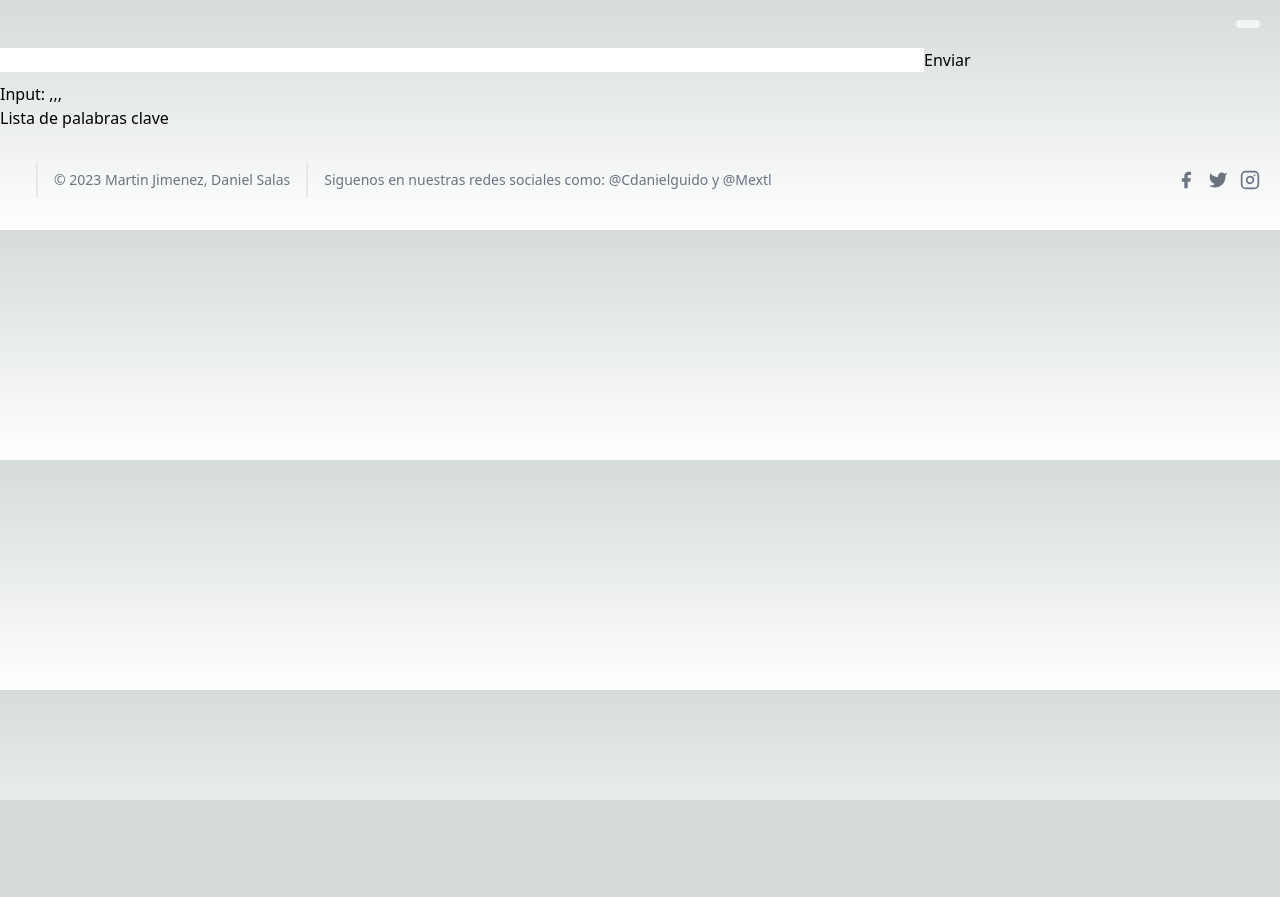
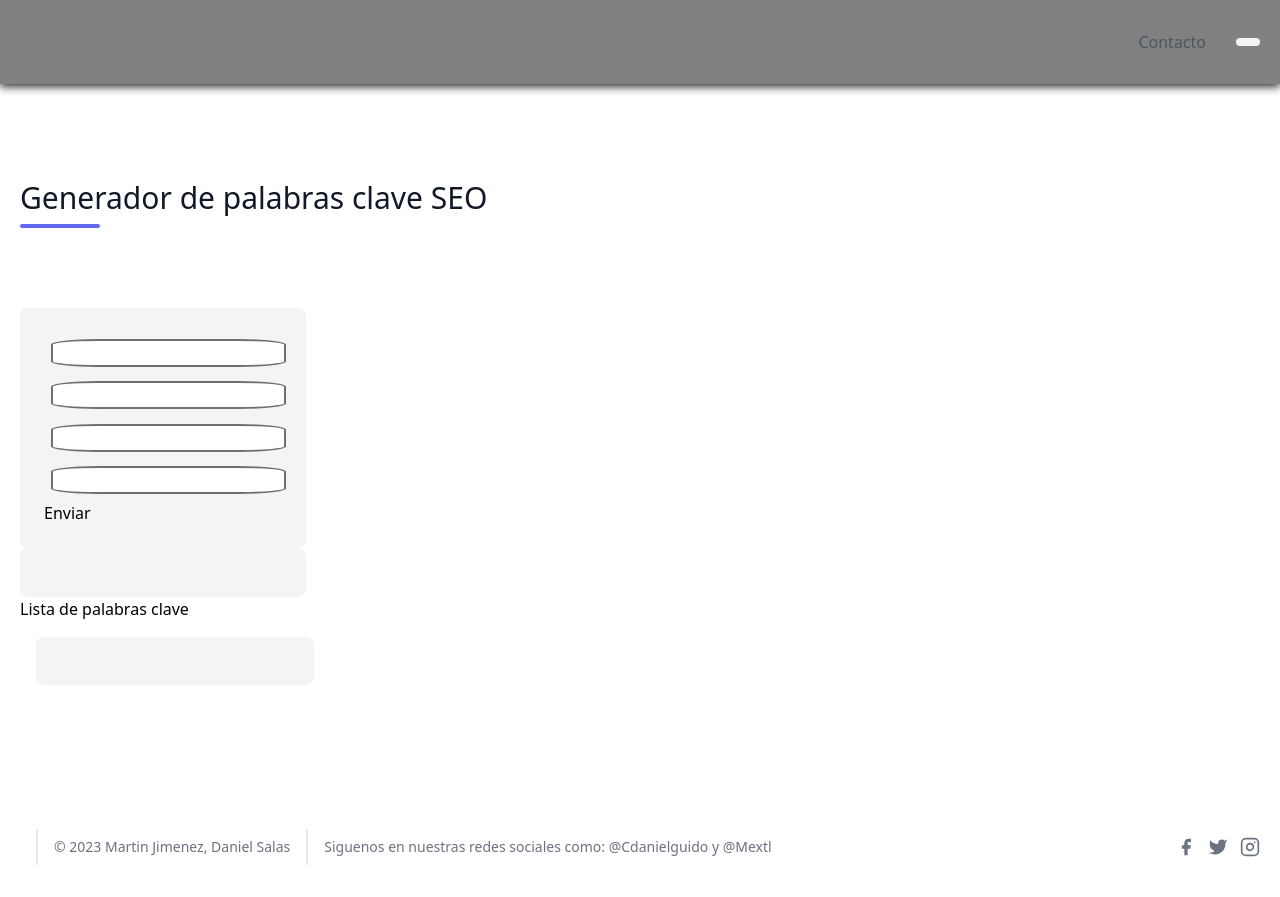
Before and after one commit to MartinJDUni/Examen2, a Next.js app: page / in a window 1280 px wide. Before the commit the page ends 800 px from the top, so only its background shows below. Built offline with nearby package versions, Linux system fonts and the light colour scheme.

Commit message:
update css

```diff
--- a/src/pages/components/header.tsx
+++ b/src/pages/components/header.tsx
@@ -1,11 +1,11 @@
 export default function Header() {
     return (
-        <header className="text-gray-600 body-font">
+        <header id="Head" className="text-gray-600 body-font">
             <div className="container mx-auto flex flex-wrap p-5 flex-col md:flex-row items-center">
                 <a className="flex title-font font-medium items-center text-gray-900 mb-4 md:mb-0">
 
                 </a>
-                <nav className="md:ml-auto flex flex-wrap items-center text-base justify-center">
+                <nav id="Menu" className="md:ml-auto flex flex-wrap items-center text-base justify-center">
                     <a className="mr-5 hover:text-gray-900">
 
                     </a>
@@ -15,8 +15,9 @@ export default function Header() {
                     <a className="mr-5 hover:text-gray-900">
 
                     </a>
-                    <a className="mr-5 hover:text-gray-900">
-
+                    <a className="mr-5 hover:text-gray-900"
+                    href="footer">
+                        Contacto
                     </a>
                 </nav>
                 <button className="inline-flex items-center bg-gray-100 border-0 py-1 px-3 focus:outline-none hover:bg-gray-200 rounded text-base mt-4 md:mt-0">
--- a/src/pages/components/main.tsx
+++ b/src/pages/components/main.tsx
@@ -55,7 +55,7 @@ export default function Home() {
 
         const requestBody2 = {
             messages: [
-                { role: "system", content: "You: " + "dame una lista lista de palabras clave" + response },
+                { role: "system", content: "You: " + "dame una lista de palabras clave" + response },
             ],
         };
 
@@ -83,24 +83,47 @@ export default function Home() {
     const List = response.split("\n").filter((item) => item !== "."); // Separar la respuesta en elementos de la lista
     const List2 = responseList.split("\n").filter((item) => item !== ".");
     return (
+        <section>
+            <div className="container px-5 py-24 mx-auto">
+                <div className="flex flex-wrap w-full mb-20">
+                    <div className="lg:w-1/2 w-full mb-6 lg:mb-0">
+                        <h1 className="sm:text-3xl text-2xl font-medium title-font mb-2 text-gray-900">
+                            Generador de palabras clave SEO
+                        </h1>
+                        <div className="h-1 w-20 bg-indigo-500 rounded"></div>
+                    </div>
+                </div>
+                <div className="flex flex-wrap -m-4">
+                    <div className="xl:w-1/4 md:w-1/2 p-4">
+                        <div className="bg-gray-100 p-6 rounded-lg">
+                            <form className="items-center" onSubmit={handleSubmit}>
                                 <div>
-            <form onSubmit={handleSubmit} style={{ marginBottom: '10px' }}>
-                <input type="text" value={inputValue} onChange={handleInputChange} />
-                <input type="text" value={inputValue2} onChange={handleInputChange2} />
-                <input type="text" value={inputValue3} onChange={handleInputChange3} />
-                <input type="text" value={inputValue4} onChange={handleInputChange4} />
+                                    <input className="Inputs" type="text" value={inputValue} onChange={handleInputChange} />
+                                </div>
+                                <div>
+                                    <input className="Inputs" type="text" value={inputValue2} onChange={handleInputChange2} />
+                                </div>
+                                <div>
+                                    <input className="Inputs" type="text" value={inputValue3} onChange={handleInputChange3} />
+                                </div>
+                                <div>
+                                    <input className="Inputs" type="text" value={inputValue4} onChange={handleInputChange4} />
+                                </div>
                                 <button type="submit">Enviar</button>
                             </form>
-            <div>
+                        </div>
+                        <div >
+                            <div className="bg-gray-100 p-6 rounded-lg">
+
                                 {error && <p>{error}</p>}
-                <p>Input: {inputValue + "," + inputValue2 + "," + inputValue3 + "," + inputValue4}</p>
                                 <ul>
                                     {List.map((item, index) => (
                                         <li key={index}>{item}</li>
                                     ))}
                                 </ul>
                             </div>
-            <div>
+                        </div>
+                        <div >
                             <form onSubmit={ListhandleSubmit}>
                                 <button type="submit">Lista de palabras clave</button>
                             </form>
@@ -110,11 +133,18 @@ export default function Home() {
                                 ))}
                             </ul>
                         </div>
-            <div>
+                    </div>
+
+                </div>
+                <div className="xl:w-1/4 md:w-1/2 p-4">
+                    <div className="bg-gray-100 p-6 rounded-lg">
                         {responseList && (
                             <button onClick={handleDownload}>Descargar respuesta</button>
                         )}
                     </div>
                 </div>
+            </div>
+        </section >
+
     );
 }
--- a/src/styles/globals.css
+++ b/src/styles/globals.css
@@ -8,20 +8,37 @@
   --background-end-rgb: 255, 255, 255;
 }
 
-@media (prefers-color-scheme: dark) {
-  :root {
-    --foreground-rgb: 255, 255, 255;
-    --background-start-rgb: 0, 0, 0;
-    --background-end-rgb: 0, 0, 0;
-  }
+
+#Head{
+  background-color: gray;
+  box-shadow: 0px 3px 8px #333;
 }
 
-body {
-  color: rgb(var(--foreground-rgb));
-  background: linear-gradient(
-      to bottom,
-      transparent,
-      rgb(var(--background-end-rgb))
-    )
-    rgb(var(--background-start-rgb));
+#Head #Menu{
+  padding: 10px;
 }
+
+#SectionMain{
+  width: 100%;
+  height: 80vh;
+  margin: 0 auto;
+  padding: 5px ;
+  background-color: #333;
+}
+
+#SectionMain #Parameters{
+  width: 200px;
+  padding: 5px;
+  border: 1px solid #ccc;
+  border-radius: 4px;
+  align-items: center;
+  justify-content: center;
+}
+
+.Inputs{
+  font-size: 16px;
+  margin: 3%;
+  background-color: #fff;
+  border: 2px solid rgb(112, 110, 110);
+  border-radius: 20%;
+}
```
Lines whose indentation alone changed are shown as unchanged.
